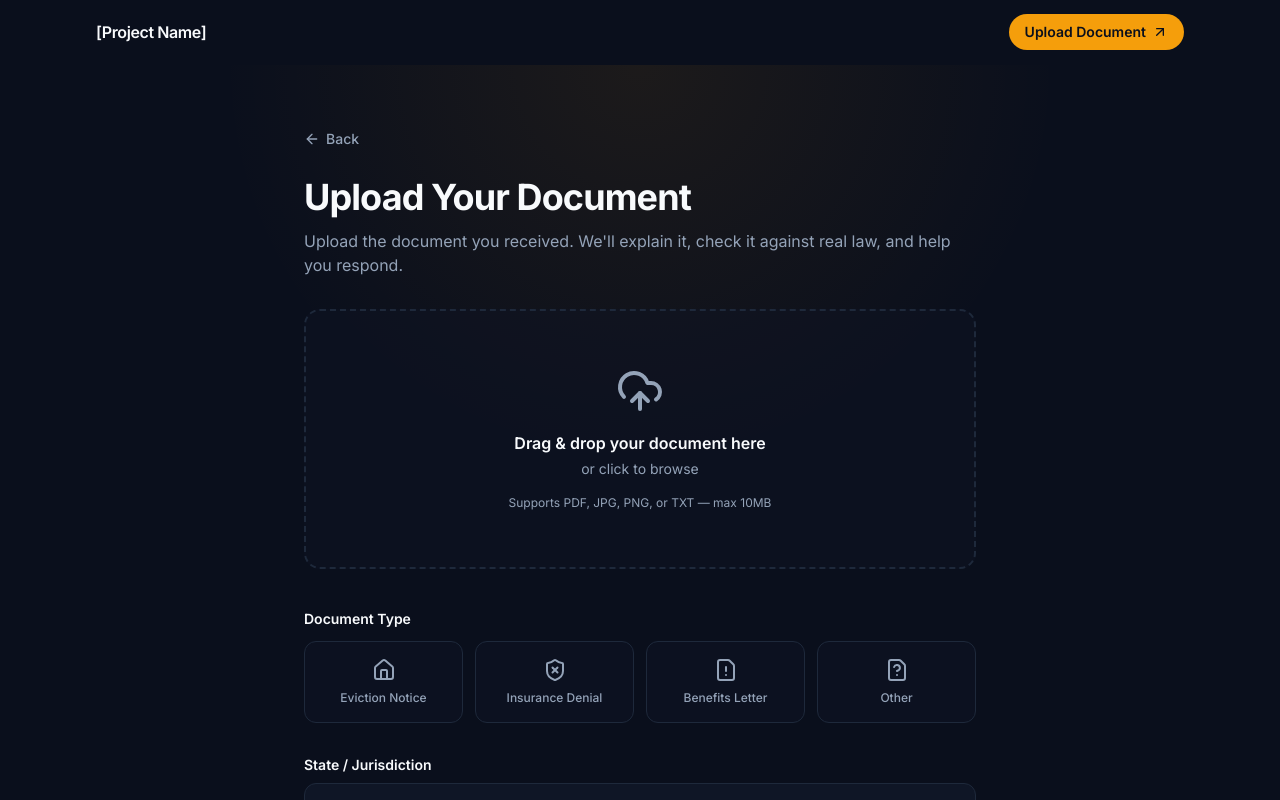
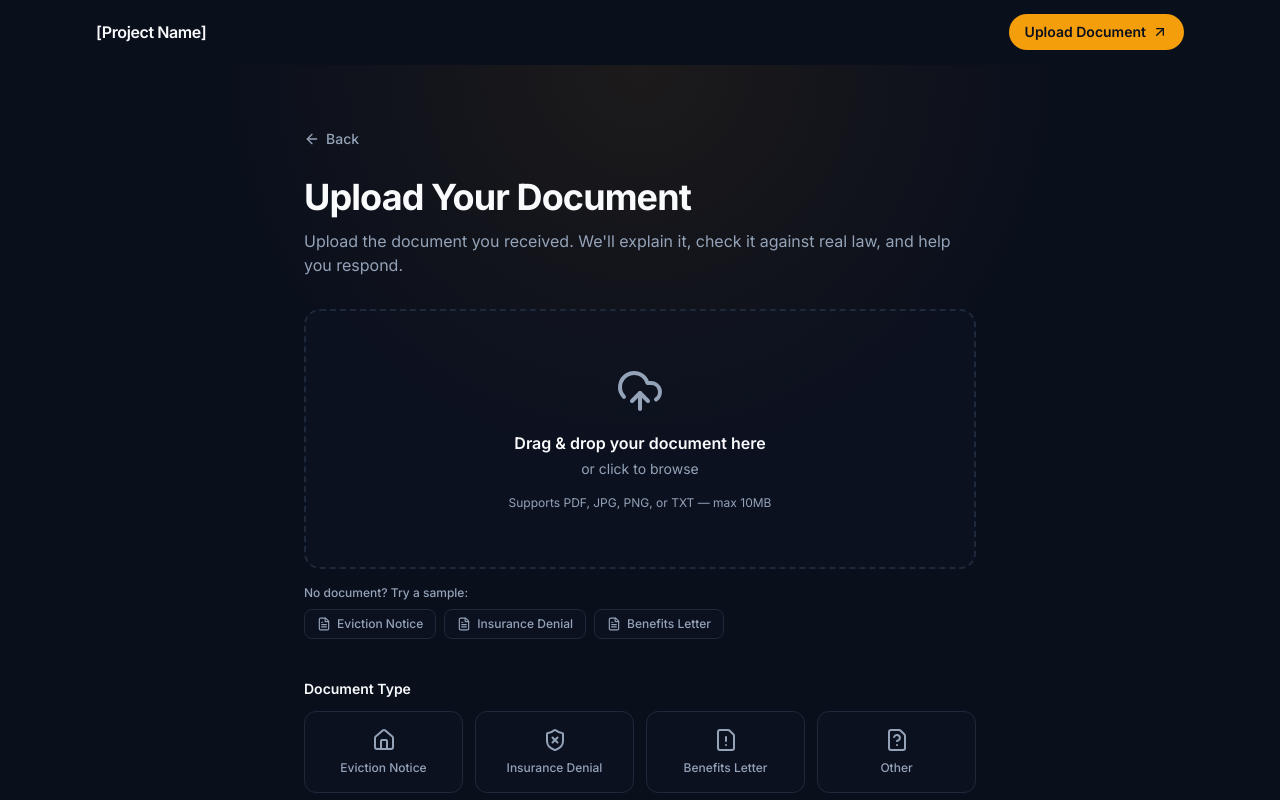
Before and after one commit to AdityaChauhanX07/FairNotice, a Next.js app: page /upload in a window 1280 px wide. Shown: the top 800 px of the page. Built offline with nearby package versions, Linux system fonts and the light colour scheme.

Commit message:
add sample test documents and try-a-sample quick-load on upload page

```diff
--- a/src/app/upload/page.tsx
+++ b/src/app/upload/page.tsx
@@ -58,6 +58,25 @@ const DOC_TYPE_API_MAP: Record<string, string> = {
   benefits: "benefits_letter",
   other: "other",
 };
+
+/** Demo documents served from `public/samples/`, with the docType to preselect. */
+const SAMPLE_DOCS: { label: string; fileName: string; docType: string }[] = [
+  {
+    label: "Eviction Notice",
+    fileName: "eviction-notice-ca.txt",
+    docType: "eviction",
+  },
+  {
+    label: "Insurance Denial",
+    fileName: "insurance-denial-ca.txt",
+    docType: "insurance",
+  },
+  {
+    label: "Benefits Letter",
+    fileName: "benefits-termination-ca.txt",
+    docType: "benefits",
+  },
+];
 
 const US_STATES = [
   "Alabama", "Alaska", "Arizona", "Arkansas", "California", "Colorado",
@@ -167,6 +186,7 @@ export default function UploadPage() {
   const [pipelineStages, setPipelineStages] = useState<PipelineStage[]>(
     INITIAL_PIPELINE_STAGES
   );
+  const [loadingSample, setLoadingSample] = useState<string | null>(null);
 
   const onDrop = useCallback((accepted: File[]) => {
     if (accepted.length > 0) {
@@ -194,6 +214,29 @@ export default function UploadPage() {
   });
 
   const canSubmit = file !== null && docType !== null;
+
+  const loadSample = async (sample: (typeof SAMPLE_DOCS)[number]) => {
+    if (isProcessing || loadingSample !== null) return;
+
+    setLoadingSample(sample.fileName);
+    try {
+      const response = await fetch(`/samples/${sample.fileName}`);
+      if (!response.ok) {
+        throw new Error(`Request failed with status ${response.status}`);
+      }
+      const text = await response.text();
+      const sampleFile = new File([text], sample.fileName, {
+        type: "text/plain",
+      });
+      setFile(sampleFile);
+      setDocType(sample.docType);
+      toast.success("Sample document loaded");
+    } catch {
+      toast.error("Could not load the sample document. Please try again.");
+    } finally {
+      setLoadingSample(null);
+    }
+  };
 
   const handleSubmit = async () => {
     if (!file || !docType || isProcessing) return;
@@ -310,6 +353,33 @@ export default function UploadPage() {
               </button>
             </div>
           )}
+        </div>
+
+        {/* ------------------------------------------------------ */}
+        {/* TRY A SAMPLE                                           */}
+        {/* ------------------------------------------------------ */}
+        <div className="mt-4">
+          <p className="text-xs font-medium text-muted">
+            No document? Try a sample:
+          </p>
+          <div className="mt-2 flex flex-wrap gap-2">
+            {SAMPLE_DOCS.map((sample) => (
+              <button
+                key={sample.fileName}
+                type="button"
+                onClick={() => loadSample(sample)}
+                disabled={loadingSample !== null || isProcessing}
+                className="inline-flex items-center gap-1.5 rounded-lg border border-border bg-surface/40 px-3 py-1.5 text-xs font-medium text-muted transition-colors hover:border-accent/40 hover:text-foreground disabled:cursor-not-allowed disabled:opacity-60"
+              >
+                {loadingSample === sample.fileName ? (
+                  <Loader2 className="h-3.5 w-3.5 animate-spin" />
+                ) : (
+                  <FileText className="h-3.5 w-3.5" />
+                )}
+                {sample.label}
+              </button>
+            ))}
+          </div>
         </div>
 
         {/* ------------------------------------------------------ */}
```
Also changed, not shown: public/samples/benefits-termination-ca.txt (added), public/samples/eviction-notice-ca.txt (added), public/samples/insurance-denial-ca.txt (added).
